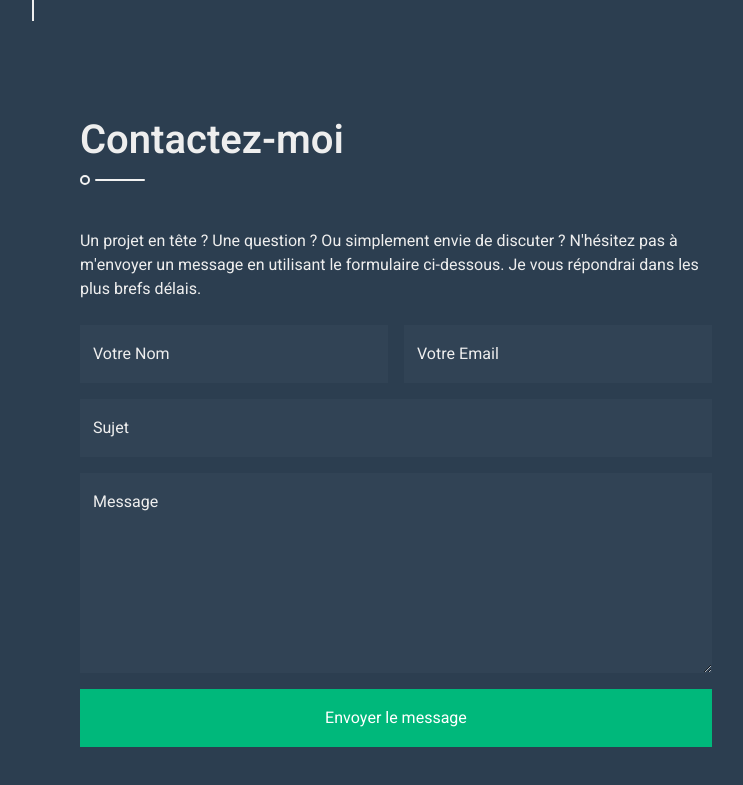
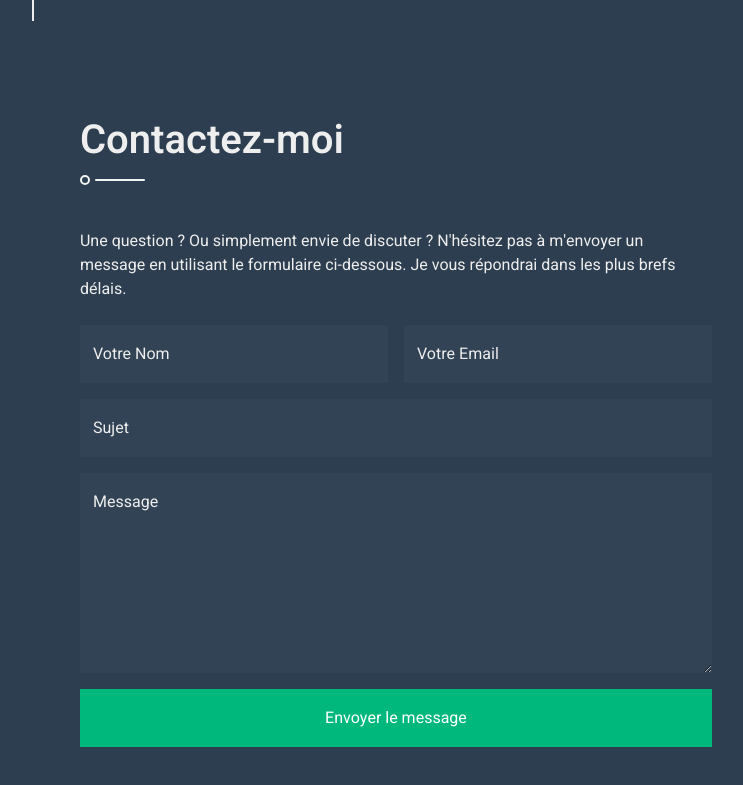
Before and after one commit to Kaoutar-titaou/portfolio, a plain HTML site: page index.html in a window 1280 px wide. Shown: the part 4721-5506 px from the top of the page, without its empty margins (438-1181 px from the left). Drawn offline with nearby package versions, Linux system fonts and the light colour scheme.

Commit message:
Update index.html

```diff
--- a/index.html
+++ b/index.html
@@ -551,7 +551,7 @@ L'ensemble des logs de sécurité (réseau et système) a été centralisé et a
 
         <!-- Paragraphe d'introduction -->
         <p class="mb-4">
-            Un projet en tête ? Une question ? Ou simplement envie de discuter ? N'hésitez pas à m'envoyer un message en utilisant le formulaire ci-dessous. Je vous répondrai dans les plus brefs délais.
+            Une question ? Ou simplement envie de discuter ? N'hésitez pas à m'envoyer un message en utilisant le formulaire ci-dessous. Je vous répondrai dans les plus brefs délais.
         </p>
 
         <!--
```
